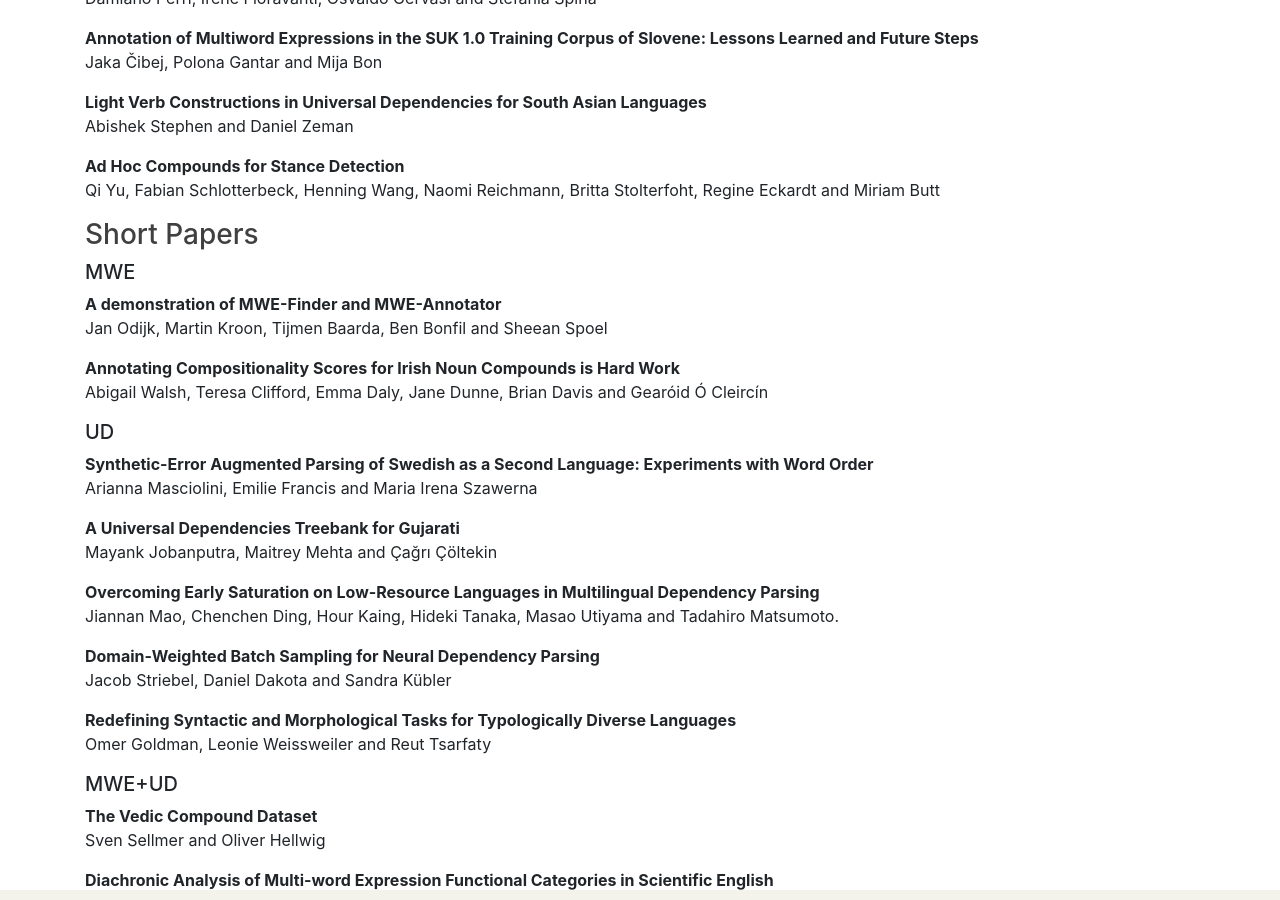
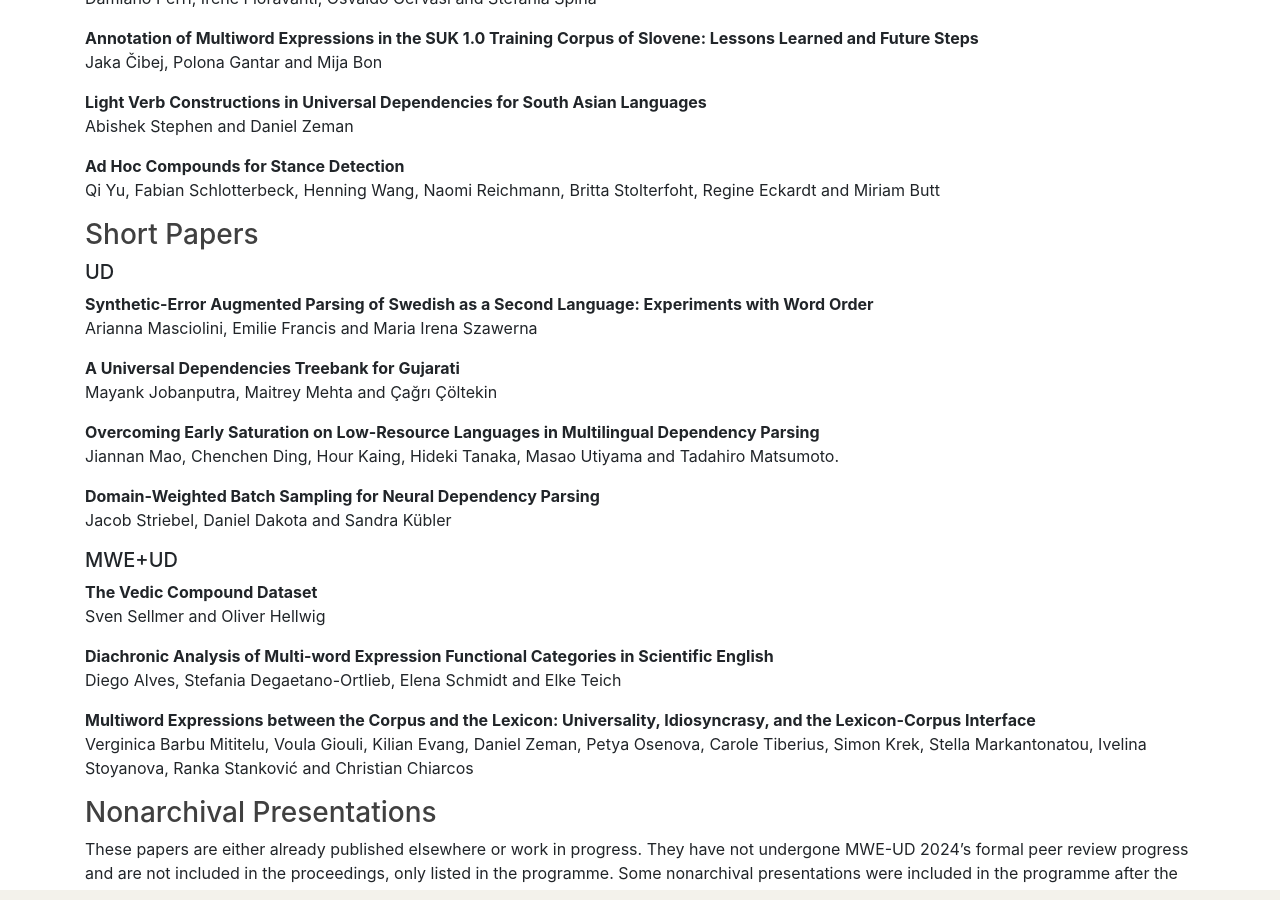
Before and after one commit to multiword/multiword.github.io, a Jekyll site: the page built from mweud2024/index.md, in a window 1280 px wide and 900 px high, scrolled down 5312 px. Built offline with Jekyll 4.4.1, drawn with Linux system fonts in a browser that asks for light colours; comment, search, counter and statistics services are not loaded.

Commit message:
Removed wrong entries in accepted papers

```diff
--- a/mweud2024/index.md
+++ b/mweud2024/index.md
@@ -375,14 +375,6 @@ Qi Yu, Fabian Schlotterbeck, Henning Wang, Naomi Reichmann, Britta Stolterfoht,
 
 ### Short Papers
 
-##### MWE
-
-**A demonstration of MWE-Finder and MWE-Annotator**<br>
-Jan Odijk, Martin Kroon, Tijmen Baarda, Ben Bonfil and Sheean Spoel
-
-**Annotating Compositionality Scores for Irish Noun Compounds is Hard Work**<br>
-Abigail Walsh, Teresa Clifford, Emma Daly, Jane Dunne, Brian Davis and Gearóid Ó Cleircín
-
 ##### UD
 
 **Synthetic-Error Augmented Parsing of Swedish as a Second Language: Experiments with Word Order**<br>
@@ -396,9 +388,6 @@ Jiannan Mao, Chenchen Ding, Hour Kaing, Hideki Tanaka, Masao Utiyama and Tadahir
 
 **Domain-Weighted Batch Sampling for Neural Dependency Parsing**<br>
 Jacob Striebel, Daniel Dakota and Sandra Kübler
-
-**Redefining Syntactic and Morphological Tasks for Typologically Diverse Languages**<br>
-Omer Goldman, Leonie Weissweiler and Reut Tsarfaty
 
 ##### MWE+UD
 
```
